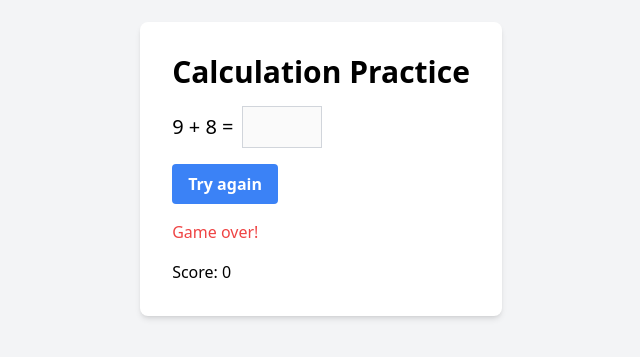
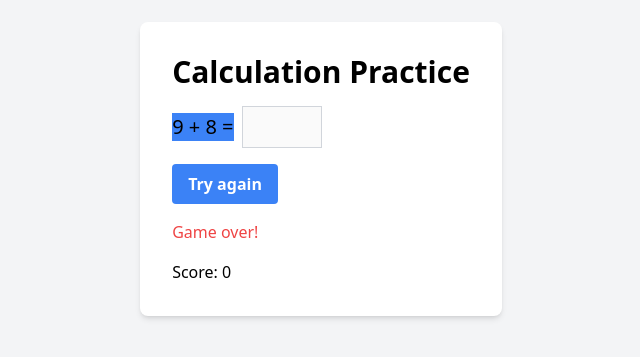
Before and after one commit to Abdulrhman3333/practiceMath, a Next.js app: page / in a window 1280 px wide. Shown: the part 231-588 px from the top of the page, without its empty margins (319-959 px from the left). Built offline with nearby package versions, Linux system fonts and the light colour scheme.

Commit message:
change color

```diff
--- a/src/pages/index.js
+++ b/src/pages/index.js
@@ -66,7 +66,7 @@ export default function Home() {
         <h1 className="text-3xl font-bold mb-4">Calculation Practice</h1>
         <form onSubmit={handleSubmit}>
           <div className="flex items-center mb-4">
-            <div className="text-xl mr-2">{num1} + {num2} =</div>
+            <div className="text-xl mr-2 bg-blue-500">{num1} + {num2} =</div>
             <input
               className="border border-gray-300 p-2 w-20"
               type="text"
```
